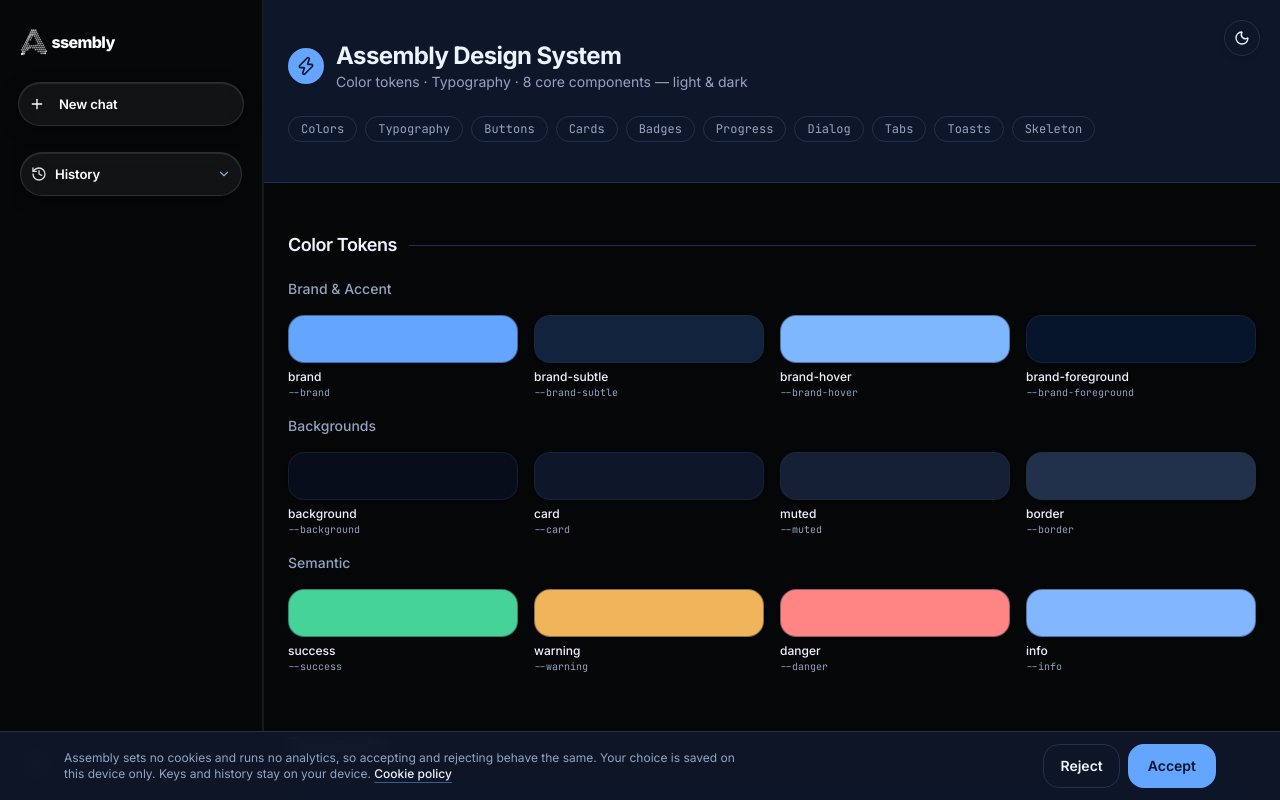
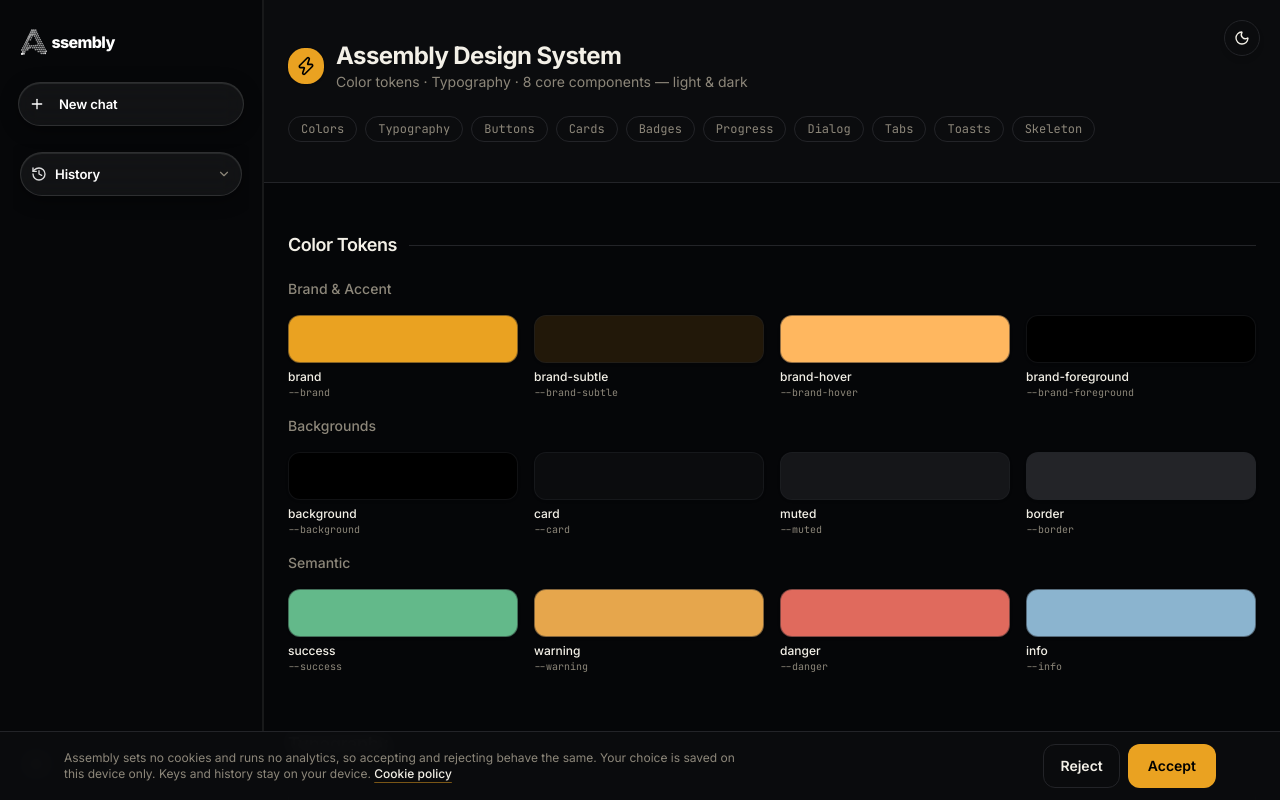
Before and after one commit to anubhab7105/Assembly, a Next.js app in the folder frontend/: page /styleguide in a window 1280 px wide. Built offline with nearby package versions, Linux system fonts and the light colour scheme.

Commit message:
style(brand): restore signature marigold amber and pitch-black palette

```diff
--- a/frontend/src/app/chat-design.css
+++ b/frontend/src/app/chat-design.css
@@ -271,12 +271,22 @@
   transition: transform .2s ease, box-shadow .2s ease, background .2s ease;
 }
 
-.assembly-nav-cta { min-height: 40px; padding-inline: 17px; font-size: .8rem; }
-.assembly-nav-cta:hover,
-.assembly-button-primary:hover {
+.assembly-nav-cta {
+  min-height: 40px;
+  padding-inline: 17px;
+  font-size: .8rem;
+  background: #eaa221 !important;
+  color: #000000 !important;
+  border: 1px solid #eaa221 !important;
+  font-weight: 700;
+}
+
+.assembly-nav-cta:hover {
   transform: translateY(-2px);
-  background: var(--brand-hover);
-  box-shadow: 0 12px 30px color-mix(in oklch, var(--brand), transparent 76%);
+  background: #ffb75f !important;
+  color: #000000 !important;
+  border-color: #ffb75f !important;
+  box-shadow: 0 8px 24px rgba(234, 162, 33, 0.45);
 }
 
 .assembly-landing-main { position: relative; z-index: 1; }
@@ -313,7 +323,7 @@
   display: inline-flex;
   align-items: center;
   gap: 9px;
-  color: var(--brand);
+  color: #eaa221 !important;
   font-size: .7rem;
   font-weight: 760;
   letter-spacing: .14em;
@@ -1312,7 +1322,7 @@
 }
 
 .assembly-rich-footer-link--cta {
-  color: var(--brand);
+  color: #eaa221 !important;
   font-weight: 600;
 }
 
--- a/frontend/src/app/globals.css
+++ b/frontend/src/app/globals.css
@@ -67,45 +67,45 @@
 /* ─── Light mode tokens ─────────────────────────────────────────────────────── */
 :root {
   color-scheme: light;
-  --background: #edf2fb;
+  --background: #fdfcf9;
   --card: #ffffff;
   --popover: #ffffff;
-  --muted: #e7eef9;
-  --input: #dfe8f5;
-  --foreground: #0b1730;
-  --card-foreground: #0b1730;
-  --popover-foreground: #0b1730;
-  --secondary-foreground: #0b1730;
-  --muted-foreground: #5e708c;
-  --border: #d3dfef;
-  --ring: #2563eb;
-  --radius: 1rem;
-  --primary: #1f6fe8;
+  --muted: #f4efe6;
+  --input: #e8e2d5;
+  --foreground: #121310;
+  --card-foreground: #121310;
+  --popover-foreground: #121310;
+  --secondary-foreground: #121310;
+  --muted-foreground: #6c675b;
+  --border: #e2dbce;
+  --ring: #eaa221;
+  --radius: 0.75rem;
+  --primary: #eaa221;
   --primary-foreground: #ffffff;
-  --secondary: #e8effb;
-  --accent: #e6efff;
-  --accent-foreground: #1a5fd0;
-  --destructive: #d3454b;
-  --brand: #2563eb;
-  --brand-subtle: #e6f0ff;
-  --brand-hover: #1d4ed8;
+  --secondary: #f4efe6;
+  --accent: #fbf3e4;
+  --accent-foreground: #a4530b;
+  --destructive: #b23a2f;
+  --brand: #eaa221;
+  --brand-subtle: #fbf3e4;
+  --brand-hover: #d98810;
   --brand-foreground: #ffffff;
-  --success: #159a63;
-  --success-subtle: #e7f7ef;
-  --warning: #b97408;
-  --warning-subtle: #fdf3da;
-  --danger: #d3454b;
-  --danger-subtle: #fdecec;
-  --info: #2f6fd0;
-  --info-subtle: #e8f1fe;
-  --sidebar: #eef3fc;
-  --sidebar-foreground: #0b1730;
-  --sidebar-primary: #1f6fe8;
+  --success: #2c7a54;
+  --success-subtle: #e5f1e9;
+  --warning: #a5680e;
+  --warning-subtle: #f8edd9;
+  --danger: #b23a2f;
+  --danger-subtle: #f8e6e2;
+  --info: #396b8c;
+  --info-subtle: #e3edf4;
+  --sidebar: #f8f6f0;
+  --sidebar-foreground: #121310;
+  --sidebar-primary: #eaa221;
   --sidebar-primary-foreground: #ffffff;
-  --sidebar-accent: #e1eafb;
-  --sidebar-accent-foreground: #1a5fd0;
-  --sidebar-border: #d3dfef;
-  --sidebar-ring: #2563eb;
+  --sidebar-accent: #f0ebe0;
+  --sidebar-accent-foreground: #a4530b;
+  --sidebar-border: #e2dbce;
+  --sidebar-ring: #eaa221;
 
   /* Assembly surface tokens */
   --panel: color-mix(in oklab, var(--card) 92%, var(--background));
@@ -116,84 +116,84 @@
   --grid-line: color-mix(in oklab, var(--border) 42%, transparent);
   --glow-soft: color-mix(in oklab, var(--brand) 16%, transparent);
   --glow-strong: color-mix(in oklab, var(--brand) 32%, transparent);
-  --shadow-panel: 0 24px 70px -44px color-mix(in oklab, var(--brand) 30%, transparent);
+  --shadow-panel: 0 24px 70px -48px color-mix(in oklab, var(--foreground) 55%, transparent);
   --focus-ring: color-mix(in oklab, var(--brand) 60%, transparent);
 
   /* Cinematic glass surfaces */
   --glass: color-mix(in srgb, #ffffff 74%, transparent);
   --glass-strong: color-mix(in srgb, #ffffff 90%, transparent);
   --glass-border: color-mix(in srgb, var(--brand) 16%, transparent);
-  --glass-shadow: 0 24px 70px -34px color-mix(in srgb, #1e3a8a 38%, transparent);
+  --glass-shadow: 0 24px 70px -34px rgba(0, 0, 0, 0.08);
   --window-bg: color-mix(in srgb, #ffffff 86%, transparent);
-  --window-title: #0b1730;
+  --window-title: #121310;
   --nav-bg: color-mix(in srgb, #ffffff 82%, transparent);
-  --hero-glow: color-mix(in srgb, #7c5cff 22%, transparent);
+  --hero-glow: color-mix(in srgb, #eaa221 16%, transparent);
   --field-opacity: 0.9;
 }
 
 /* ─── Dark mode tokens ──────────────────────────────────────────────────────── */
 .dark {
   color-scheme: dark;
-  --background: #070d1a;
-  --card: #0e1729;
-  --popover: #0d1526;
-  --muted: #152035;
-  --input: #1a2740;
-  --foreground: #eef4ff;
-  --card-foreground: #eef4ff;
-  --popover-foreground: #eef4ff;
-  --secondary-foreground: #eef4ff;
-  --muted-foreground: #93a4c1;
-  --border: #22314b;
-  --ring: #5b9dff;
-  --radius: 1rem;
-  --primary: #4f95ff;
-  --primary-foreground: #06142c;
-  --secondary: #152035;
-  --accent: #17233b;
-  --accent-foreground: #8fbcff;
-  --destructive: #ff7b7b;
-  --brand: #64a6ff;
-  --brand-subtle: #12233d;
-  --brand-hover: #7fb7ff;
-  --brand-foreground: #06142c;
-  --success: #45d39a;
-  --success-subtle: #0e2a21;
-  --warning: #f0b45a;
-  --warning-subtle: #2a1f0c;
-  --danger: #ff8585;
-  --danger-subtle: #2b1116;
-  --info: #82b7ff;
-  --info-subtle: #0d1e36;
-  --sidebar: #08101f;
-  --sidebar-foreground: #eef4ff;
-  --sidebar-primary: #4f95ff;
-  --sidebar-primary-foreground: #06142c;
-  --sidebar-accent: #131f36;
-  --sidebar-accent-foreground: #8fbcff;
-  --sidebar-border: #22314b;
-  --sidebar-ring: #5b9dff;
+  --background: #000000;
+  --card: #0b0c0e;
+  --popover: #0e0f12;
+  --muted: #151619;
+  --input: #1c1d21;
+  --foreground: #f3f0e7;
+  --card-foreground: #f3f0e7;
+  --popover-foreground: #f3f0e7;
+  --secondary-foreground: #f3f0e7;
+  --muted-foreground: #8d877a;
+  --border: #232428;
+  --ring: #eaa221;
+  --radius: 0.75rem;
+  --primary: #eaa221;
+  --primary-foreground: #000000;
+  --secondary: #151619;
+  --accent: #221809;
+  --accent-foreground: #ffb75f;
+  --destructive: #e06a5d;
+  --brand: #eaa221;
+  --brand-subtle: #221809;
+  --brand-hover: #ffb75f;
+  --brand-foreground: #000000;
+  --success: #63b98a;
+  --success-subtle: #0e2118;
+  --warning: #e6a64c;
+  --warning-subtle: #22190a;
+  --danger: #e06a5d;
+  --danger-subtle: #24100d;
+  --info: #8bb4cf;
+  --info-subtle: #0d1c25;
+  --sidebar: #08090a;
+  --sidebar-foreground: #f3f0e7;
+  --sidebar-primary: #eaa221;
+  --sidebar-primary-foreground: #000000;
+  --sidebar-accent: #17181c;
+  --sidebar-accent-foreground: #ffb75f;
+  --sidebar-border: #232428;
+  --sidebar-ring: #eaa221;
 
   --panel: color-mix(in oklab, var(--card) 88%, var(--background));
-  --panel-strong: #111b30;
+  --panel-strong: #0e0f12;
   --hairline: color-mix(in oklab, var(--border) 90%, transparent);
-  --hairline-strong: #33456a;
+  --hairline-strong: #333438;
   --ink-soft: color-mix(in oklab, var(--muted-foreground) 86%, var(--foreground));
   --grid-line: color-mix(in oklab, var(--border) 55%, transparent);
   --glow-soft: color-mix(in oklab, var(--brand) 22%, transparent);
   --glow-strong: color-mix(in oklab, var(--brand) 42%, transparent);
-  --shadow-panel: 0 30px 90px -48px #000;
+  --shadow-panel: 0 30px 90px -60px #000;
   --focus-ring: color-mix(in oklab, var(--brand) 65%, transparent);
 
   /* Cinematic glass surfaces */
-  --glass: color-mix(in srgb, #101a2e 66%, transparent);
-  --glass-strong: color-mix(in srgb, #0f192c 86%, transparent);
-  --glass-border: color-mix(in srgb, #8fb8ff 16%, transparent);
+  --glass: color-mix(in srgb, #0b0c0e 66%, transparent);
+  --glass-strong: color-mix(in srgb, #0b0c0e 86%, transparent);
+  --glass-border: color-mix(in srgb, #eaa221 16%, transparent);
   --glass-shadow: 0 28px 80px -30px #000;
-  --window-bg: color-mix(in srgb, #0f192c 88%, transparent);
-  --window-title: #eaf2ff;
-  --nav-bg: color-mix(in srgb, #0c1526 84%, transparent);
-  --hero-glow: color-mix(in srgb, #5b3cff 40%, transparent);
+  --window-bg: color-mix(in srgb, #0b0c0e 88%, transparent);
+  --window-title: #f3f0e7;
+  --nav-bg: color-mix(in srgb, #08090a 84%, transparent);
+  --hero-glow: color-mix(in srgb, #eaa221 24%, transparent);
   --field-opacity: 1;
 }
 
@@ -222,23 +222,10 @@
     font-feature-settings: "ss01", "cv05", "cv11";
     overflow-x: clip;
     background-color: var(--background);
-    background-image:
-      radial-gradient(1200px 820px at 4% -12%, #cfe4ff 0%, transparent 58%),
-      radial-gradient(1000px 720px at 96% -4%, #e4d9ff 0%, transparent 56%),
-      radial-gradient(1100px 820px at 78% 112%, #d6c8ff 0%, transparent 58%),
-      radial-gradient(760px 620px at 34% 56%, #f8fbff 0%, transparent 62%),
-      linear-gradient(165deg, #eef5ff 0%, #edf0fb 46%, #ece5fd 100%);
-    background-attachment: fixed;
-    background-repeat: no-repeat;
   }
 
   .dark body {
     background-color: var(--background);
-    background-image:
-      radial-gradient(1100px 760px at -4% -8%, #123059 0%, transparent 54%),
-      radial-gradient(980px 720px at 92% 8%, #1b2350 0%, transparent 55%),
-      radial-gradient(1000px 760px at 72% 112%, #2a1b55 0%, transparent 60%),
-      linear-gradient(160deg, #070d1a 0%, #081120 48%, #0b0f22 100%);
   }
 
   h1,
```
